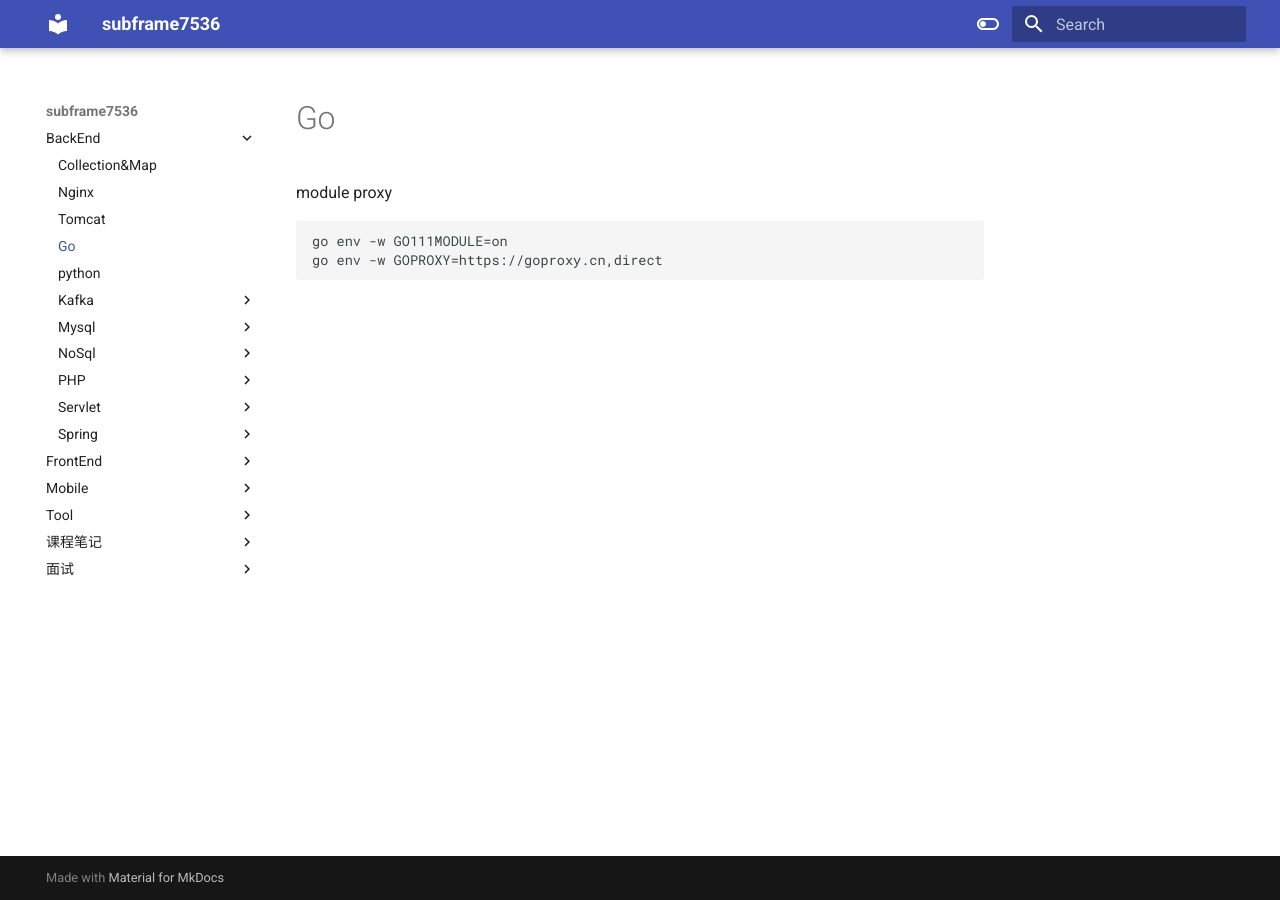
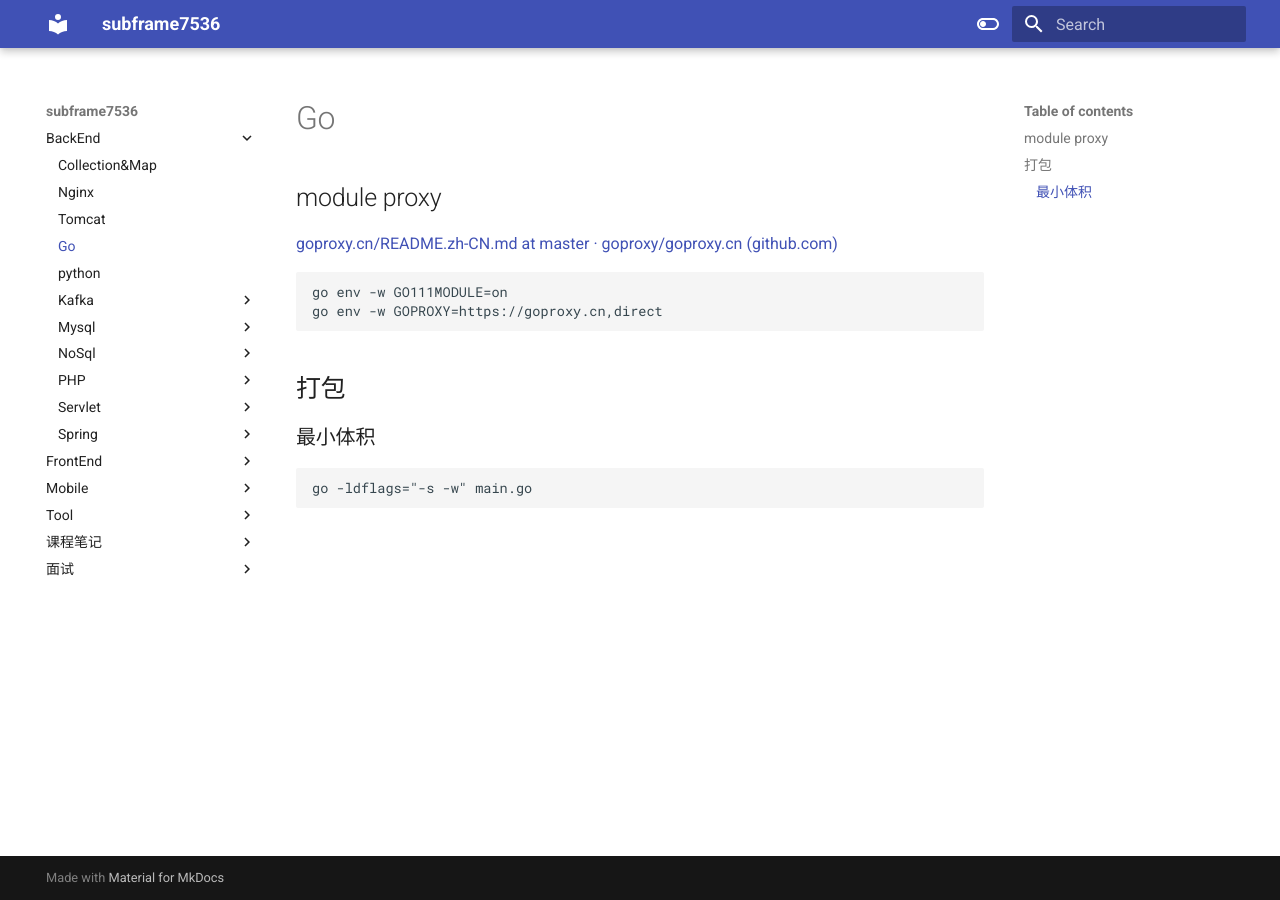
Before and after one commit to subframe7536/subframe7536.github.io, an MkDocs documentation site: the page built from docs/BackEnd/go.md, in a window 1280 px wide. Built offline with MkDocs 1.6.1 and Material for MkDocs 9.7.7, drawn with Linux system fonts in a browser that asks for light colours.

Commit message:
vault backup: 2022-01-27 15:26:20
Affected files:
.obsidian/workspace
docs/BackEnd/go.md

````diff
--- a/docs/BackEnd/go.md
+++ b/docs/BackEnd/go.md
@@ -1,5 +1,11 @@
-module proxy
+## module proxy
+[goproxy.cn/README.zh-CN.md at master · goproxy/goproxy.cn (github.com)](https://github.com/goproxy/goproxy.cn/blob/master/README.zh-CN.md)
 ```shell
 go env -w GO111MODULE=on
 go env -w GOPROXY=https://goproxy.cn,direct
 ```
+## 打包
+### 最小体积
+```shell
+go -ldflags="-s -w" main.go
+```
````
Also changed, not shown: 1 other file.
